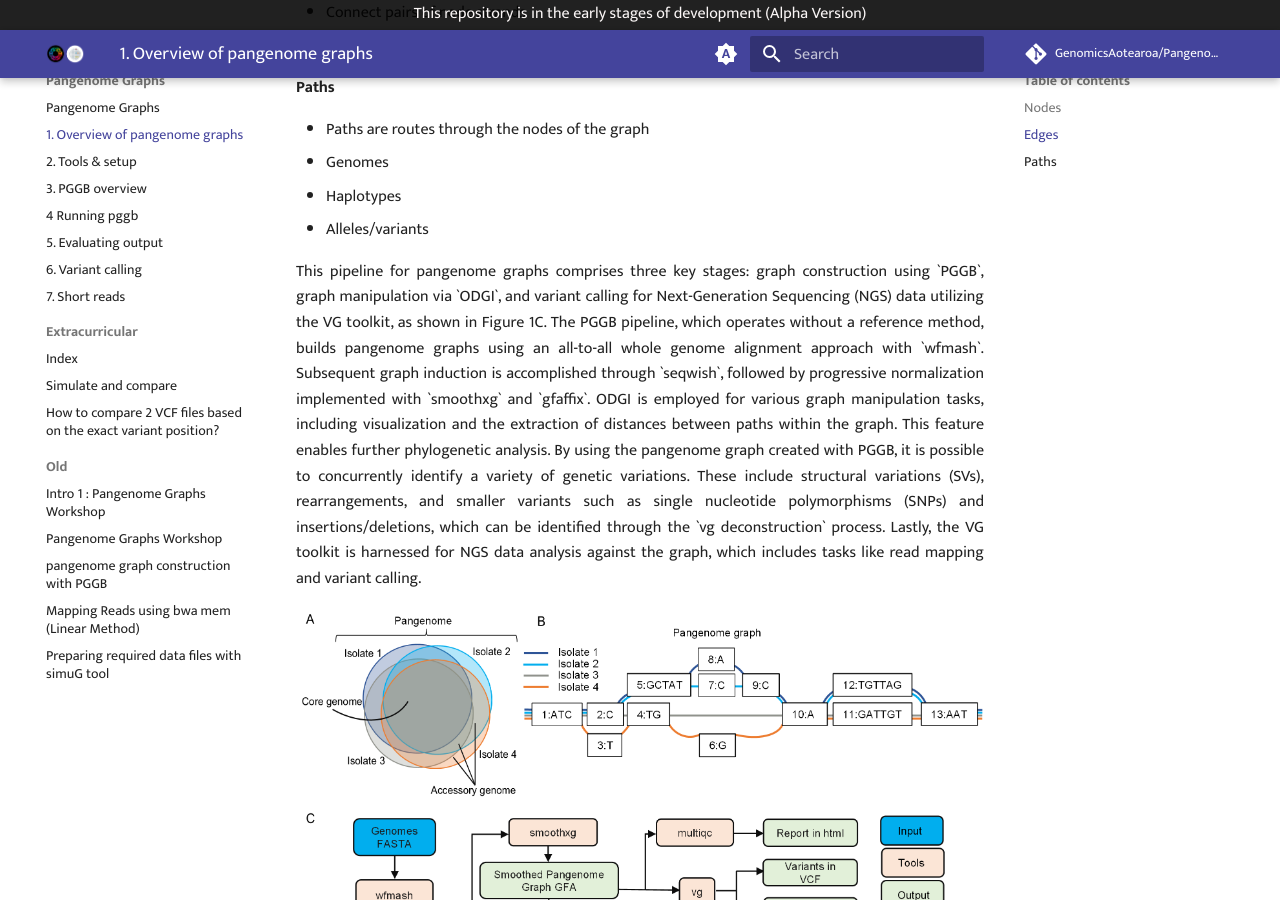
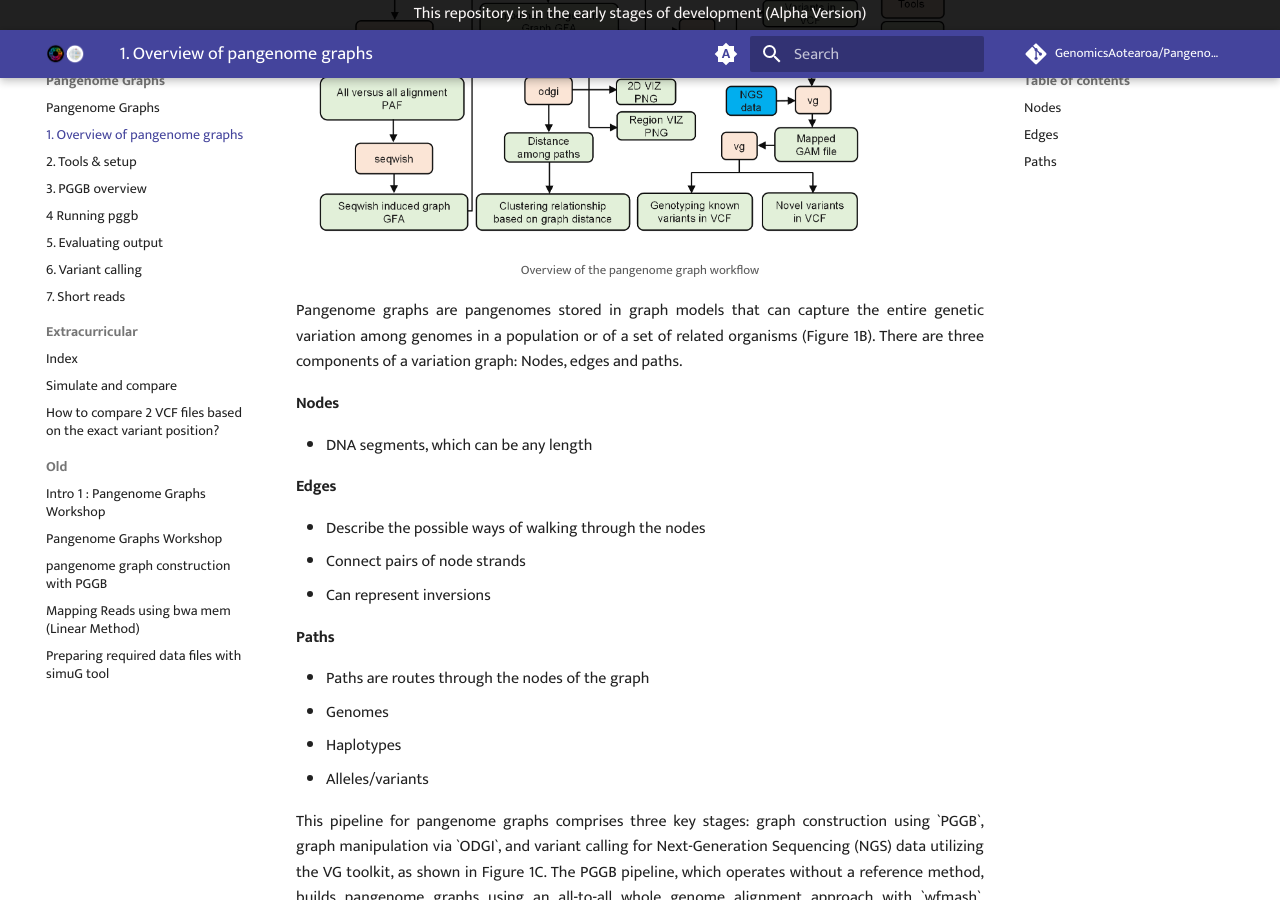
Before and after one commit to GenomicsAotearoa/Pangenome-Graphs-Workshop, an MkDocs documentation site: the page built from docs/1_Introduction_to_pangenomegraphs.md, in a window 1280 px wide and 900 px high, scrolled down 605 px. Built offline with MkDocs 1.6.1 and Material for MkDocs 9.7.7, drawn with Linux system fonts in a browser that asks for light colours; comment, search, counter and statistics services are not loaded.

Commit message:
Update 1_Introduction_to_pangenomegraphs.md

```diff
--- a/docs/1_Introduction_to_pangenomegraphs.md
+++ b/docs/1_Introduction_to_pangenomegraphs.md
@@ -2,6 +2,11 @@
 <p align="justify">
 A pangenome is defined as the comprehensive collection of whole-genome sequences from multiple individuals within a clade, a population or a species. This collective genomic dataset can be further divided into two distinct components: the core genome, which includes genes present in all individuals at the time of analysis, and the accessory genome, consisting of genes found only in a subset of individuals.
 </p>
+
+![image](./theme_figures/Fig.1_overview%20of%20pangenome%20graph%20pipeline.png)
+
+<center><small>Overview of the pangenome graph workflow</small></center>
+
 
 <p align="justify">
 Pangenome graphs are pangenomes stored in graph models that can capture the entire genetic variation among genomes in a population or of a set of related organisms (Figure 1B). There are three components of a variation graph: Nodes, edges and paths.
```
